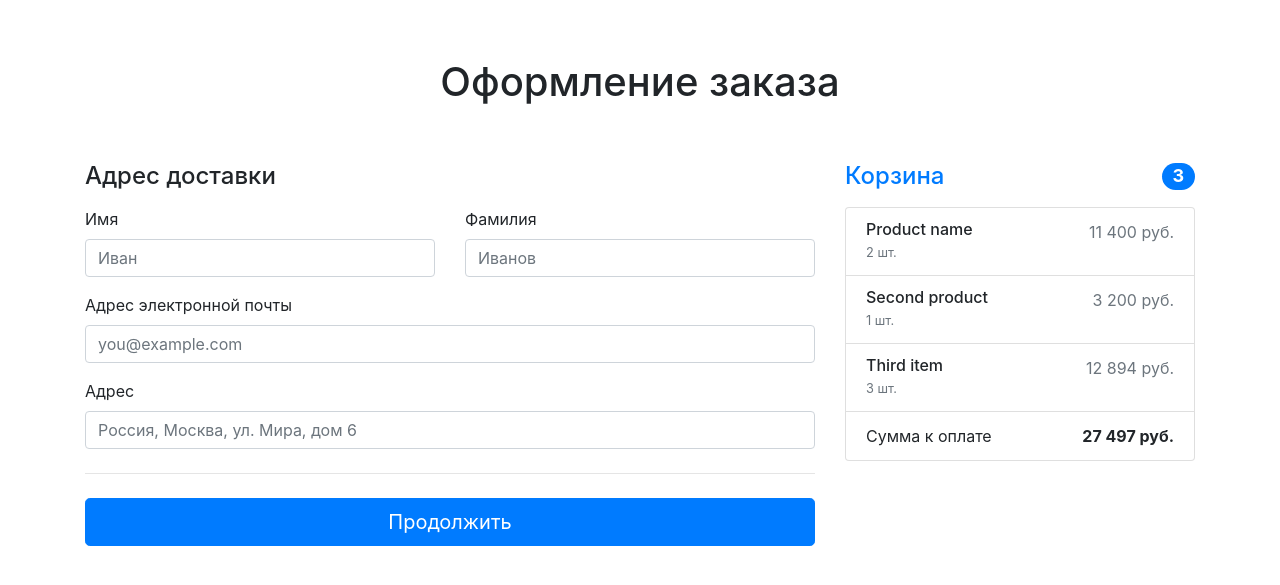
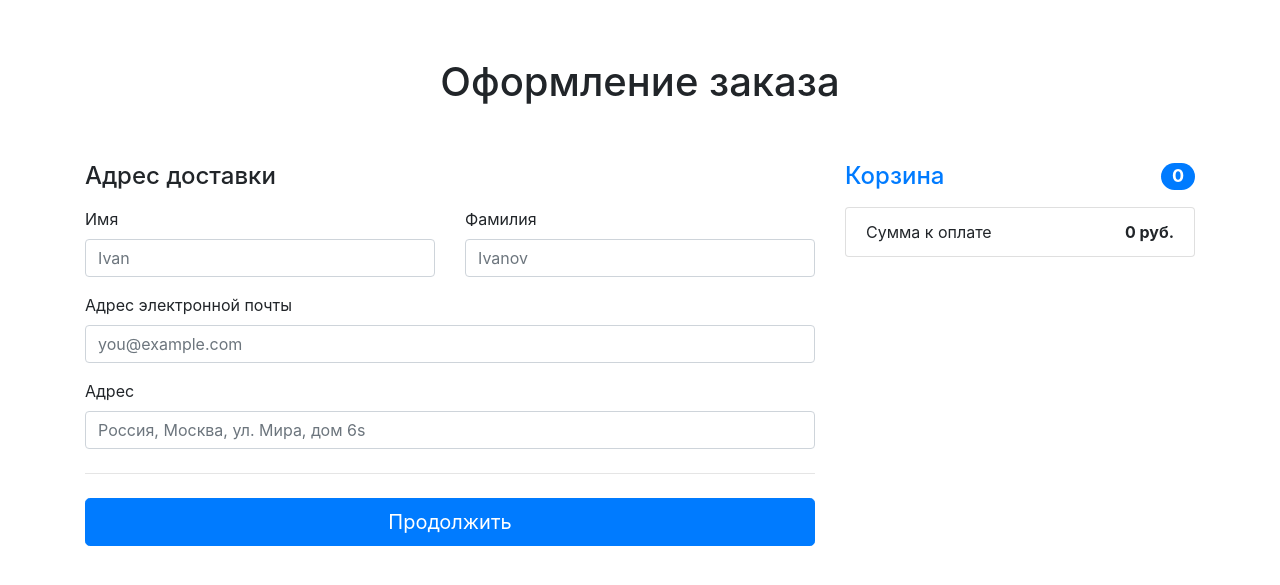
Before and after one commit to coderdiyorjon/store, a Django app: page /orders/order-create/ in a window 1280 px wide. Shown: the part 56-641 px from the top of the page. Run offline with Django 3.2, Linux system fonts and the light colour scheme; a user stored in the database is signed in; data comes from the database, SQL or seed files in the repository; parts of the project's set-up code (start-up, migrations or seed data) failed here and were passed over; some libraries are stand-ins or nearby versions.

Commit message:
Creating an Order Create View

```diff
--- a/orders/forms.py
+++ b/orders/forms.py
@@ -4,6 +4,10 @@ from orders.models import Order
 
 
 class OrderForm(forms.ModelForm):
+    first_name = forms.CharField(widget=forms.TextInput(attrs={'class': 'form-control', 'placeholder': 'Ivan'}))
+    last_name = forms.CharField(widget=forms.TextInput(attrs={'class': 'form-control', 'placeholder': 'Ivanov'}))
+    email = forms.EmailField(widget=forms.EmailInput(attrs={'class': 'form-control', 'placeholder': 'you@example.com'}))
+    address = forms.CharField(widget=forms.TextInput(attrs={'class': 'form-control', 'placeholder': 'Россия, Москва, ул. Мира, дом 6s'}))
     class Meta:
         model = Order
         fields = ('first_name', 'last_name', 'email', 'address')
--- a/orders/templates/orders/order-create.html
+++ b/orders/templates/orders/order-create.html
@@ -1,4 +1,6 @@
 {% extends 'products/base.html' %}
+
+{% load humanize %}
 
 {% block content %}
     <section>
@@ -13,61 +15,47 @@
                 <div class="col-md-5 col-lg-4 order-md-last">
                     <h4 class="d-flex justify-content-between align-items-center mb-3">
                         <span class="text-primary">Корзина</span>
-                        <span class="badge badge-primary badge-pill text-white">3</span>
+                        <span class="badge badge-primary badge-pill text-white">{{ baskets.total_quantity }}</span>
                     </h4>
                     <ul class="list-group mb-3">
-                        <li class="list-group-item d-flex justify-content-between lh-sm">
+                        {% for basket in baskets %}
+                            <li class="list-group-item d-flex justify-content-between lh-sm">
                             <div>
-                                <h6 class="my-0">Product name</h6>
-                                <small class="text-muted">2 шт.</small>
+                                <h6 class="my-0">{{ basket.product.name }}</h6>
+                                <small class="text-muted">{{ basket.quantity }} шт.</small>
                             </div>
-                            <span class="text-muted">11 400 руб.</span>
+                            <span class="text-muted">{{ basket.sum | intcomma }} руб.</span>
                         </li>
-                        <li class="list-group-item d-flex justify-content-between lh-sm">
-                            <div>
-                                <h6 class="my-0">Second product</h6>
-                                <small class="text-muted">1 шт.</small>
-                            </div>
-                            <span class="text-muted">3 200 руб.</span>
-                        </li>
-                        <li class="list-group-item d-flex justify-content-between lh-sm">
-                            <div>
-                                <h6 class="my-0">Third item</h6>
-                                <small class="text-muted">3 шт.</small>
-                            </div>
-                            <span class="text-muted">12 894 руб.</span>
-                        </li>
+                        {% endfor %}
                         <li class="list-group-item d-flex justify-content-between">
                             <span>Сумма к оплате</span>
-                            <strong>27 497 руб.</strong>
+                            <strong>{{ baskets.total_sum | intcomma}} руб.</strong>
                         </li>
                     </ul>
                 </div>
                 <div class="col-md-7 col-lg-8">
                     <h4 class="mb-3">Адрес доставки</h4>
-                    <form>
+                    <form {% url 'orders:order_create' %} method="post">
+                        {% csrf_token %}
                         <div class="row g-3">
                             <div class="col-sm-6">
-                                <label for="firstName" class="form-label">Имя</label>
-                                <input type="text" class="form-control" id="firstName" placeholder="Иван" value=""
-                                       required>
+                                <label for="{{ form.first_name.id_for_label }}" class="form-label">Имя</label>
+                                {{ form.first_name }}
                             </div>
 
                             <div class="col-sm-6">
-                                <label for="lastName" class="form-label">Фамилия</label>
-                                <input type="text" class="form-control" id="lastName" placeholder="Иванов" value=""
-                                       required>
+                                <label for="{{ form.last_name.id_for_label }}" class="form-label">Фамилия</label>
+                                {{ form.last_name }}
                             </div>
 
                             <div class="col-12 mt-3">
-                                <label for="email" class="form-label">Адрес электронной почты</label>
-                                <input type="email" class="form-control" id="email" placeholder="you@example.com">
+                                <label for="{{ form.email.id_for_label }}" class="form-label">Адрес электронной почты</label>
+                                {{ form.email }}
                             </div>
 
                             <div class="col-12 mt-3">
-                                <label for="address" class="form-label">Адрес</label>
-                                <input type="text" class="form-control" id="address"
-                                       placeholder="Россия, Москва, ул. Мира, дом 6" required>
+                                <label for="{{ form.address.id_for_label }}" class="form-label">Адрес</label>
+                                {{ form.address }}
                             </div>
 
                         </div>
--- a/orders/views.py
+++ b/orders/views.py
@@ -1,10 +1,18 @@
 from django.views.generic import CreateView
+from common.views import TitleMixin
+from django.urls import reverse_lazy
 
 from orders.forms import OrderForm
 
 # Create your views here.
 
 
-class OrderCreateView(CreateView):
+class OrderCreateView(TitleMixin ,CreateView):
     template_name = 'orders/order-create.html'
     form_class = OrderForm
+    success_url = reverse_lazy('orders:order_create')
+    title = 'Store - Оформление заказа'
+
+    def form_valid(self, form):
+        form.instance.initiator = self.request.user
+        return super(OrderCreateView, self).form_valid(form)
--- a/products/templates/products/products.html
+++ b/products/templates/products/products.html
@@ -1,4 +1,6 @@
 {% extends 'products/base.html' %}
+
+{% load humanize %}
 
 {% load static cache %}
 
@@ -71,7 +73,7 @@
                                     <h4 class="card-title">
                                         <a href="#">{{ product.name }}</a>
                                     </h4>
-                                    <h5>{{ product.price }},00 руб.</h5>
+                                    <h5>{{ product.price | intcomma}},00 руб.</h5>
                                     <p class="card-text">{{ product.description }}</p>
                                 </div>
                                 <div class="card-footer text-center">
--- a/store/settings.py
+++ b/store/settings.py
@@ -48,6 +48,7 @@ INSTALLED_APPS = [
     'products',
     'orders',
     'users',
+    'django.contrib.humanize',
 
 ]
 
```
Also changed, not shown: orders/admin.py (+12 -1 lines).
